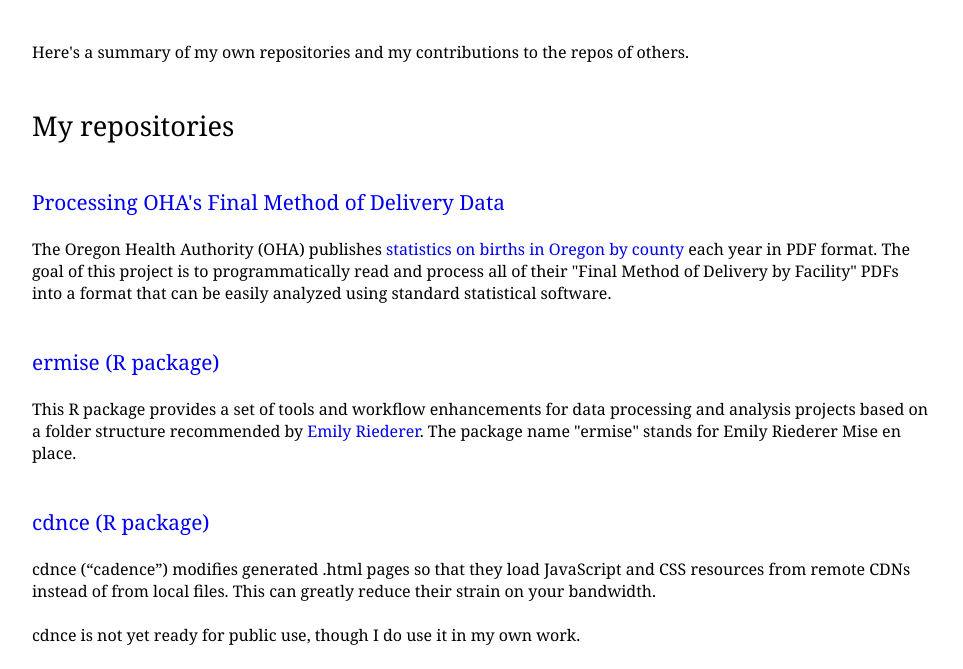
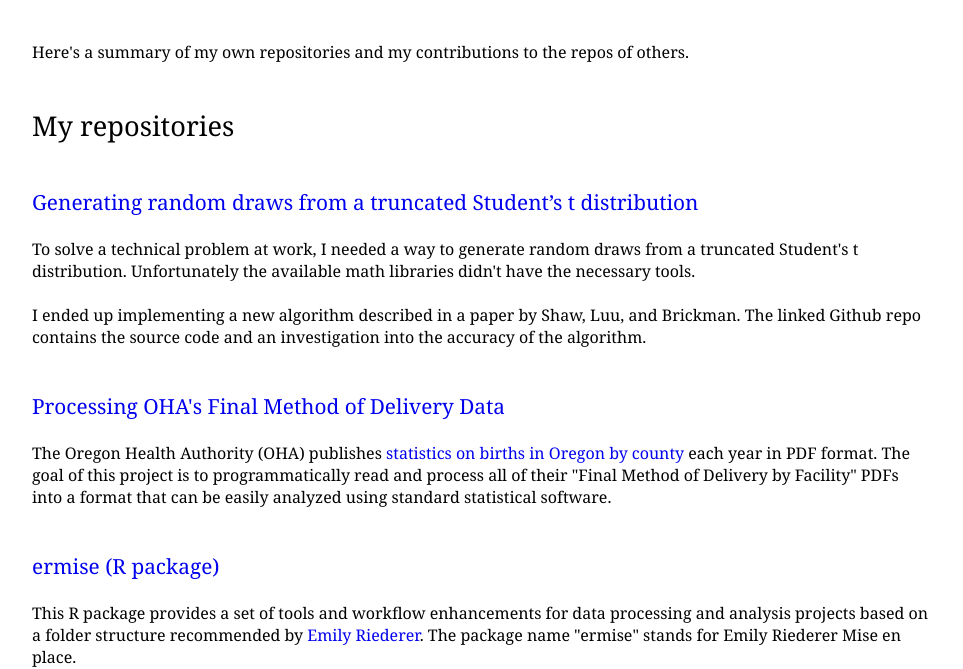
Before and after one commit to szego/szego.github.io, a plain HTML site: page github.html in a window 1280 px wide. Shown: the part 134-803 px from the top of the page, without its empty margins (158-1121 px from the left). Drawn offline with nearby package versions, Linux system fonts and the light colour scheme; some packages are replaced by stand-ins of ours.

Commit message:
add student t repo description

```diff
--- a/github.html
+++ b/github.html
@@ -35,6 +35,11 @@
     <br>
     <br>
     <div class="tsection">My repositories</div> <br>
+	<br>
+	<a href="https://github.com/szego/truncated-student-t-rng" class="tsubsection">Generating random draws from a truncated Student’s t distribution</a> <br>
+	<br>
+	To solve a technical problem at work, I needed a way to generate random draws from a truncated Student's t distribution. Unfortunately the available math libraries didn't have the necessary tools.<br><br>I ended up implementing a new algorithm described in a paper by Shaw, Luu, and Brickman. The linked Github repo contains the source code and an investigation into the accuracy of the algorithm.<br>
+	<br>
 	<br>
 	<a href="https://github.com/szego/oha-births" class="tsubsection">Processing OHA's Final Method of Delivery Data</a> <br>
 	<br>
```
